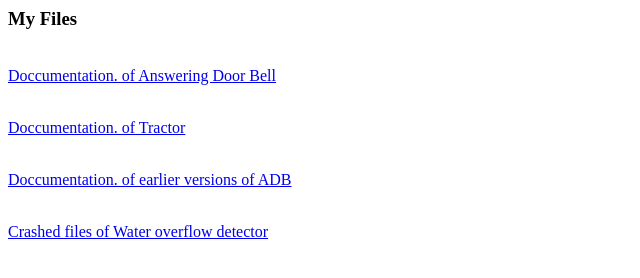
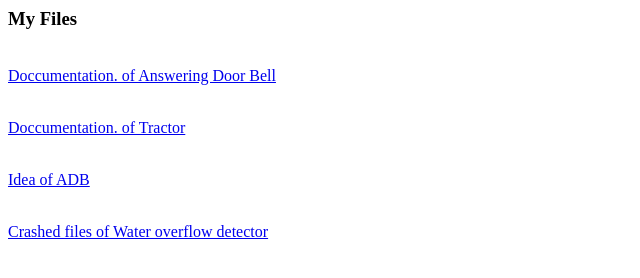
Before and after one commit to Aditya-Khemka/AdityaKhemka.github.io, a plain HTML site: page index.html in a window 1280 px wide. Shown: the whole page, without its empty margins (0-640 px from the left). Drawn offline with Linux system fonts and the light colour scheme.

Commit message:
Update index.html

```diff
--- a/index.html
+++ b/index.html
@@ -7,7 +7,7 @@
     <a href="Parts">Doccumentation. of Tractor</a>
     <p>
       <br>
-<a href="Answering Door Bell earlier release">Doccumentation. of earlier versions of ADB</a>
+<a href="Answering Door Bell earlier release">Idea of ADB</a>
     <p>
       <br>
 <a href="Water">Crashed files of Water overflow detector</a>
```
